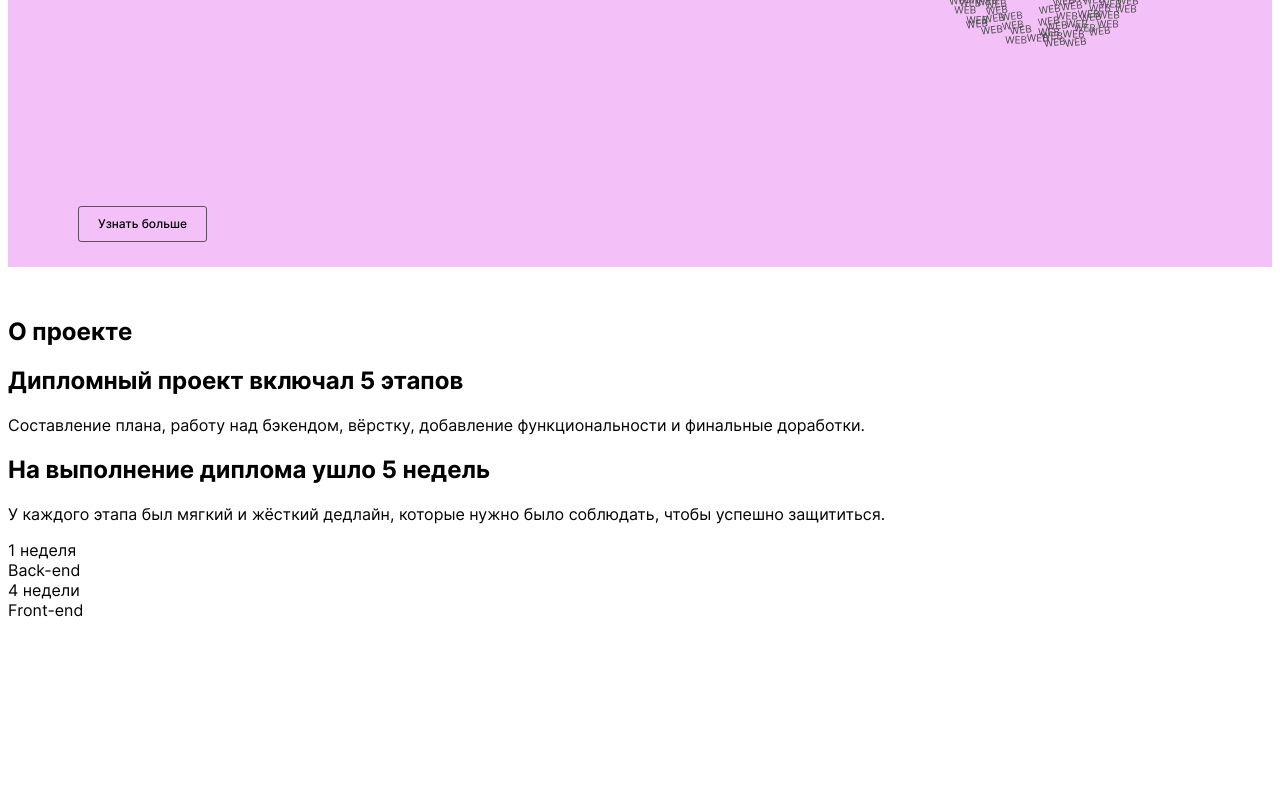
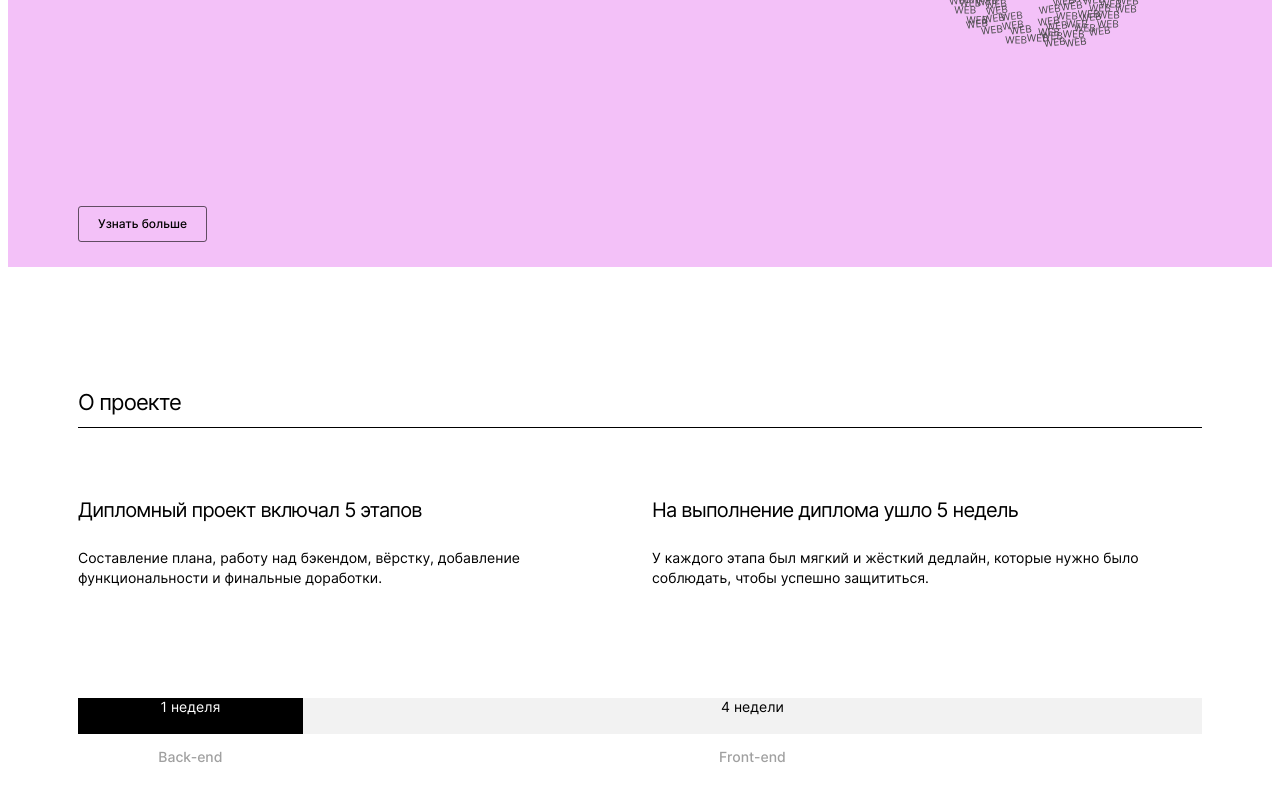
Before and after one commit to alinasemm/movies-explorer-frontend, a React (Create React App) app: page / in a window 1280 px wide. Shown: the part 414-1214 px from the top of the page. Before the commit the page ends 1042 px from the top, so only its background shows below. Built offline with nearby package versions, Linux system fonts and the light colour scheme.

Commit message:
Верстка AboutProject

```diff
--- a/src/components/AboutProject/AboutProject.css
+++ b/src/components/AboutProject/AboutProject.css
@@ -0,0 +1,84 @@
+.about {
+  margin: 110px 70px;
+  height: 608px;
+}
+
+.about__major-tittle {
+  font-style: normal;
+  font-weight: 400;
+  font-size: 22px;
+  line-height: 50px;
+  letter-spacing: -0.04em;
+  border-bottom: 1px solid black;
+}
+
+.about__content {
+  margin-top: 70px;
+  margin-bottom: 110px;
+  display: flex;
+  justify-content:space-between;
+}
+
+.about__description {
+  display: flex;
+  flex-direction: column;
+  width: 550px;
+}
+
+.about__tittle {
+  margin: 0;
+  margin-bottom: 26px;
+  font-style: normal;
+  font-weight: 400;
+  font-size: 20px;
+  line-height: 24px;
+  letter-spacing: -0.04em;
+}
+
+.about__text {
+  margin: 0;
+  font-style: normal;
+  font-weight: 400;
+  font-size: 14px;
+  line-height: 20px;
+}
+
+.about__timeline {
+  display: flex;
+}
+
+.about__timeline-time {
+  font-style: normal;
+  font-weight: 400;
+  font-size: 14px;
+  text-align: center;
+  height: 36px;
+}
+
+.about__timeline-backend {
+  width: 228px;
+}
+
+.about__timeline-time_backend {
+	background: black;
+  color: #FFFFFF;
+}
+
+.about__timeline-frontend {
+  width: 912px;
+}
+
+.about__timeline-time_frontend {
+  background: #F2F2F2;
+  color: #000000;
+}
+
+.about__timeline-info {
+  font-style: normal;
+  font-weight: 500;
+  font-size: 14px;
+  line-height: 17px;
+  color: #A0A0A0;
+  margin-top: 14px;
+  text-align: center;
+}
--- a/src/index.css
+++ b/src/index.css
@@ -4,3 +4,4 @@
 @import './components/Header/Header.css';
 @import './components/Promo/Promo.css';
 @import './components/AboutProject/AboutProject.css';
+@import './components/Techs/Techs.css'
```
Also changed, not shown: src/components/Techs/Techs.css (added), src/components/Techs/Techs.js (added).
